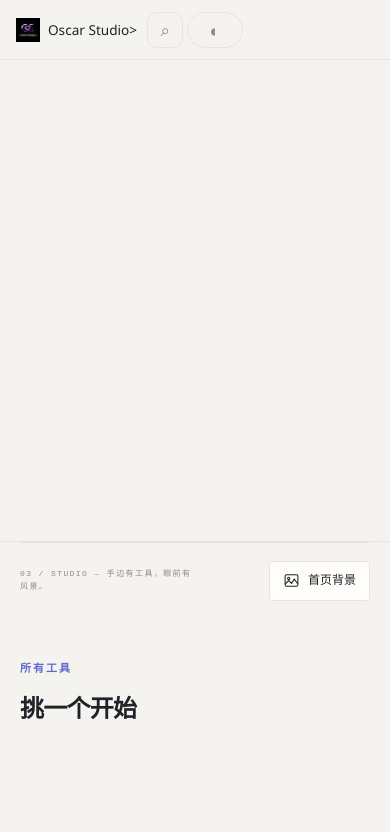
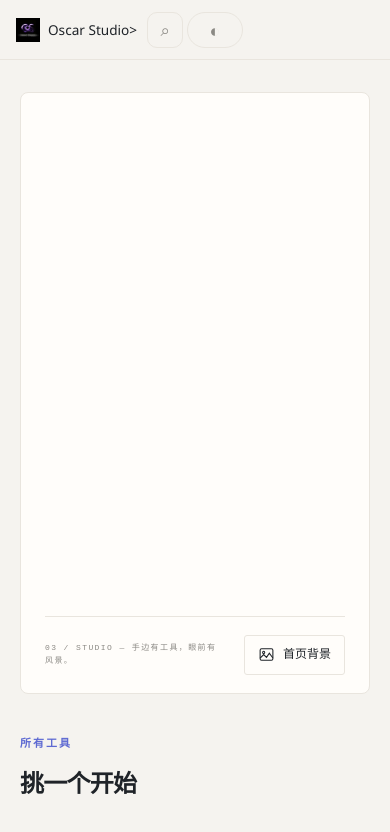
Before and after one commit to Oscar-Studio/tools, a React (Vite) app: page / in a window 390 px wide. Shown: the top 832 px of the page. Built offline with nearby package versions, Linux system fonts and the light colour scheme.

Commit message:
fix: restore default canvas cover frame

```diff
--- a/src/components/BackgroundCover.css
+++ b/src/components/BackgroundCover.css
@@ -49,3 +49,12 @@
 :root[data-tools-theme="studio"] .os-cover-active .studio-intro__right { display: none; }
 .os-cover-tools.os-cover-active .os-cover-toolbar { margin-inline: 36px; }
 @media (max-width: 720px) { .os-cover-tools.os-cover-active { display: grid; } :root[data-tools-theme="studio"] .os-cover-active .studio-hero { width: 100%; min-height: 0; padding: 40px 26px 30px; } :root[data-tools-theme="studio"] .os-cover-active .studio-intro__left h1 em { display: inline; } .os-cover-tools.os-cover-active .os-cover-content { grid-row: 1; } .os-cover-tools.os-cover-active .os-cover-photo { grid-row: 2; position: relative; inset: auto; width: calc(100% - 48px); height: 220px; margin: 0 24px 24px; } .os-cover-tools.os-cover-active::after { display: none; } .os-cover-tools.os-cover-active .os-cover-toolbar { grid-row: 3; margin-inline: 26px; } }
+
+/* Keep the default canvas framed, just like the photo cover. */
+:root[data-tools-theme="studio"] .os-cover-tools:not(.os-cover-active) { margin: 32px clamp(20px, 4vw, 64px) 0; border: 1px solid var(--oc-line); border-radius: 8px; background: var(--oc-paper); }
+:root[data-tools-theme="studio"] .os-cover-tools:not(.os-cover-active) .studio-hero { padding-inline: 36px; border-bottom: 0; }
+.os-cover-tools:not(.os-cover-active) .os-cover-toolbar { margin-inline: 36px; }
+@media (max-width: 720px) {
+  :root[data-tools-theme="studio"] .os-cover-tools:not(.os-cover-active) .studio-hero { padding-inline: 24px; }
+  .os-cover-tools:not(.os-cover-active) .os-cover-toolbar { margin-inline: 24px; }
+}
```
